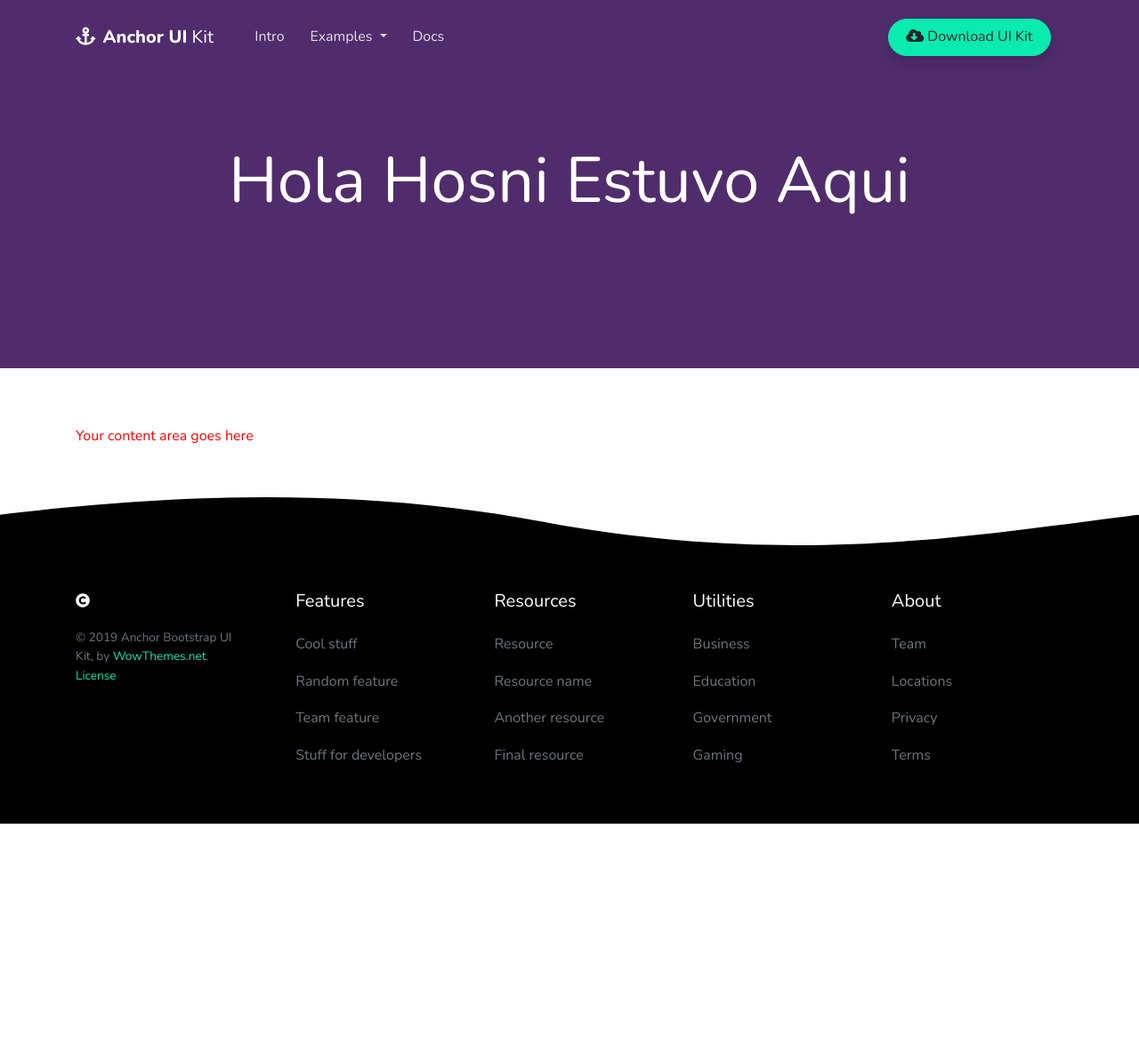
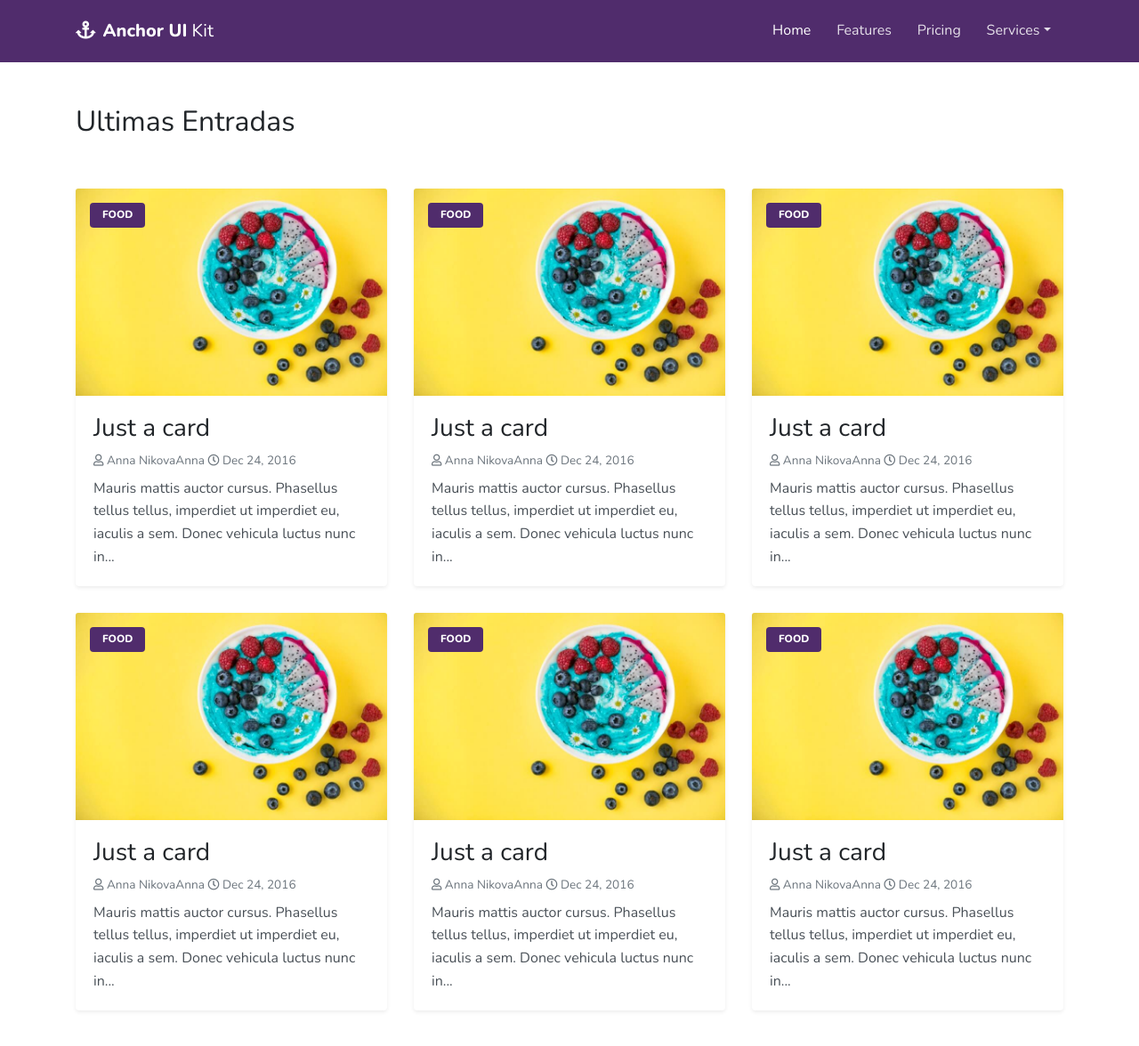
Before and after one commit to hosnicolina/Starter-Kit-Anchor, a website: page index.html in a window 1280 px wide. Shown: the whole page at 89% size. Before the commit the page ends 926 px from the top, so only its background shows below. Drawn offline with nearby package versions, Linux system fonts and the light colour scheme.

Commit message:
Add card blog
se agrego la configuración de card blog

```diff
--- a/assets/scss/3-base/_variables.scss
+++ b/assets/scss/3-base/_variables.scss
@@ -6,6 +6,8 @@
 
 // Font stacks
 
+$font-size-sm: ($font-size-base * .875);
+
 // Asset paths
 // $path-image   :   '../img';
 // $path-fonts     :  '../fonts';
--- /dev/null
+++ b/assets/scss/4-modules/_card-blog.scss
@@ -0,0 +1,38 @@
+.card {
+  i{
+    font-size: 13px;
+  }
+}
+
+.card-meta {
+  color: $gray-600;
+  font-size: .85rem;
+}
+
+.card-blog {
+    margin-bottom: 30px;
+  .text-muted{
+    color: $gray-700 !important;
+  }
+
+  .card-figure{
+    position: relative;
+  }
+  .card-figcaption{
+    position: absolute;
+    top: 0;
+    left: 0;
+    padding-left: 1rem;
+    padding-top: 1rem;
+    margin-right: .5rem;
+    font-size: $font-size-sm;
+    a {
+      padding: {
+        top: .5rem;
+        bottom: .5rem;
+        left: $font-size-sm;
+        right: $font-size-sm;
+      };
+    }
+  }
+}
--- a/assets/scss/4-modules/_index.scss
+++ b/assets/scss/4-modules/_index.scss
@@ -1 +1 @@
-// @import 'some-module';
+@import 'card-blog';
--- a/index.html
+++ b/index.html
@@ -5,7 +5,7 @@
 <link rel="apple-touch-icon" sizes="76x76" href="./assets/img/favicon.ico">
 <link rel="icon" type="image/png" href="./assets/img/favicon.ico">
 <meta http-equiv="X-UA-Compatible" content="IE=edge,chrome=1"/>
-<title>Anchor Bootstrap 4.1.3 UI Kit by WowThemesNet</title>
+<title>Blog</title>
 <meta content='width=device-width, initial-scale=1.0, maximum-scale=1.0, user-scalable=0, shrink-to-fit=no' name='viewport'/>
 
 <!-- Google Font -->
@@ -24,127 +24,199 @@
 
 <body>
 
-<!--------------------------------------
-NAVBAR
---------------------------------------->
-<nav class="topnav navbar navbar-expand-lg navbar-dark bg-primary fixed-top">
+<header class="header">
+
+	<!-- ===============================
+	 ============  START NAV  ==========
+	 =============================== -->
+<nav class="navbar navbar-expand-lg navbar-dark bg-primary">
 	<div class="container">
-	<a class="navbar-brand" href="./index.html"><i class="fas fa-anchor mr-2"></i><strong>Anchor UI</strong> Kit</a>
-	<button class="navbar-toggler collapsed" type="button" data-toggle="collapse" data-target="#navbarColor02" aria-controls="navbarColor02" aria-expanded="false" aria-label="Toggle navigation">
+
+		<a class="navbar-brand" href="#">
+			<i class="fas fa-anchor mr-2"></i><strong>Anchor UI</strong> Kit
+		</a>
+
+		<button class="navbar-toggler" type="button" data-toggle="collapse" data-target="#navbarNavDropdown-1" aria-controls="navbarNavDropdown-1" aria-expanded="false" aria-label="Toggle navigation" >
 			<span class="navbar-toggler-icon"></span>
 		</button>
-	<div class="navbar-collapse collapse" id="navbarColor02" style="">
-		<ul class="navbar-nav mr-auto d-flex align-items-center">
-			<li class="nav-item">
-			<a class="nav-link" href="./index.html">Intro <span class="sr-only">(current)</span></a>
-			</li>
-			<li class="nav-item dropdown">
-			<a class="nav-link dropdown-toggle" href="#" id="navbarDropdown" role="button" data-toggle="dropdown" aria-haspopup="true" aria-expanded="false">
-			Examples </a>
-			<div class="dropdown-menu" aria-labelledby="navbarDropdown">
-				<a class="dropdown-item" href="./landing.html">Home Landing</a>
-				<a class="dropdown-item" href="./login.html">User Login</a>
-				<a class="dropdown-item" href="./blog.html">Blog Index</a>
-				<a class="dropdown-item" href="./page.html">Sample Page</a>
+
+		<div class="collapse navbar-collapse" id="navbarNavDropdown-1">
+			<ul class="navbar-nav ml-auto">
+				<li class="nav-item active"><a class="nav-link" href="#">Home <span class="sr-only">(current)</span></a></li>
+				<li class="nav-item"><a class="nav-link" href="#">Features</a></li>
+				<li class="nav-item"><a class="nav-link" href="#">Pricing</a></li>
+				<li class="nav-item dropdown"><a class="nav-link dropdown-toggle" href="https://wowthemes.net" id="navbarDropdownMenuLink" data-toggle="dropdown" aria-haspopup="true" aria-expanded="false">Services</a>
+				<div class="dropdown-menu" aria-labelledby="navbarDropdownMenuLink">
+					<a class="dropdown-item" href="#">Design</a><a class="dropdown-item" href="#">Development</a><a class="dropdown-item" href="#">Marketing</a>
 				</div>
-			</li>
-			<li class="nav-item">
-			<a class="nav-link" href="docs.html">Docs</a>
-			</li>
-		</ul>
-		<ul class="navbar-nav ml-auto d-flex align-items-center">
-			<li class="nav-item">
-			<span class="nav-link" href="#">
-			<a class="btn btn-info btn-round shadow" href="#" data-toggle="modal" data-target="#modal_newsletter"><i class="fas fa-cloud-download-alt"></i> Download UI Kit <a href="https://github.com/wowthemesnet/Anchor-Bootstrap-UI-Kit/archive/master.zip" class="downloadzip" class="hidden"></a>
-			</a>
-			</span>
 				</li>
 			</ul>
 		</div>
+
 	</div>
 	</nav>
-<!-- End Navbar -->
-
-
-<!--------------------------------------
-HEADER
---------------------------------------->
-<div class="jumbotron jumbotron-lg jumbotron-fluid mb-3 bg-primary position-relative">
-	<div class="container text-white h-100 tofront">
-		<div class="row align-items-center justify-content-center text-center">
-			<div class="col-md-10">
-				<h1 class="display-3">Hola Hosni Estuvo Aqui</h1>
-			</div>
-		</div>
-	</div>
-</div>
-<!-- End Header -->
+	<!-- ===============================
+	 ============  END NAV  ==========
+	 =============================== -->
+</header>
 
 
 <!--------------------------------------
 MAIN
 --------------------------------------->
-<div class="container pt-5 pb-5">
-Your content area goes here
+<main class="main">
+	<section class="py-5 container">
+		<h2 class="a-section-title">Ultimas Entradas</h2>
+
+    <div class="row pt-5"> <!-- .row -->
+
+			<div class="col-12 col-sm-6 col-md-4"> <!-- col -->
+        <!-- Simple Card -->
+          <div class="card card-blog shadow-sm border-0">
+              <figure class="m-0 card-figure">
+                <img class="card-img-top" src="./assets/img/demo/2.jpg" alt="Card image cap">
+                <figcaption class="card-figcaption">
+                  <a class="badge badge-primary" href="#">FOOD</a>
+                </figcaption>
+              </figure>
+              <div class="card-body">
+                  <h3 class="card-title  mb-2">Just a card</h3>
+                  <p class="card-meta mb-2">
+                    <span class="card-post-author"><i class="far fa-user"></i> Anna NikovaAnna</span>
+                    <span class="card-post-date"><i class="far fa-clock"></i> Dec 24, 2016</span>
+                  </p>
+                  <p class="card-text text-muted">
+                       Mauris mattis auctor cursus. Phasellus tellus tellus, imperdiet ut imperdiet eu, iaculis a sem. Donec vehicula luctus nunc in...
+                  </p>
               </div>
+          </div>
+        <!-- Simple Card -->
+      </div> <!-- col -->
+
+      <div class="col-12 col-sm-6 col-md-4"> <!-- col -->
+        <!-- Simple Card -->
+          <div class="card card-blog shadow-sm border-0">
+              <figure class="m-0 card-figure">
+                <img class="card-img-top" src="./assets/img/demo/2.jpg" alt="Card image cap">
+                <figcaption class="card-figcaption">
+                  <a class="badge badge-primary" href="#">FOOD</a>
+                </figcaption>
+              </figure>
+              <div class="card-body">
+                  <h3 class="card-title mb-2">Just a card</h3>
+                  <p class="card-meta mb-2">
+                    <span class="card-post-author"><i class="far fa-user"></i> Anna NikovaAnna</span>
+                    <span class="card-post-date"><i class="far fa-clock"></i> Dec 24, 2016</span>
+                  </p>
+                  <p class="card-text text-muted">
+                       Mauris mattis auctor cursus. Phasellus tellus tellus, imperdiet ut imperdiet eu, iaculis a sem. Donec vehicula luctus nunc in...
+                  </p>
+              </div>
+          </div>
+        <!-- Simple Card -->
+      </div> <!-- col -->
+
+      <div class="col-12 col-sm-6 col-md-4"> <!-- col -->
+        <!-- Simple Card -->
+          <div class="card card-blog shadow-sm border-0">
+              <figure class="m-0 card-figure">
+                <img class="card-img-top" src="./assets/img/demo/2.jpg" alt="Card image cap">
+                <figcaption class="card-figcaption">
+                  <a class="badge badge-primary" href="#">FOOD</a>
+                </figcaption>
+              </figure>
+              <div class="card-body">
+                  <h3 class="card-title mb-2">Just a card</h3>
+                  <p class="card-meta mb-2">
+                    <span class="card-post-author"><i class="far fa-user"></i> Anna NikovaAnna</span>
+                    <span class="card-post-date"><i class="far fa-clock"></i> Dec 24, 2016</span>
+                  </p>
+                  <p class="card-text text-muted">
+                       Mauris mattis auctor cursus. Phasellus tellus tellus, imperdiet ut imperdiet eu, iaculis a sem. Donec vehicula luctus nunc in...
+                  </p>
+              </div>
+          </div>
+        <!-- Simple Card -->
+      </div> <!-- col -->
+
+			<div class="col-12 col-sm-6 col-md-4"> <!-- col -->
+				<!-- Simple Card -->
+					<div class="card card-blog shadow-sm border-0">
+							<figure class="m-0 card-figure">
+								<img class="card-img-top" src="./assets/img/demo/2.jpg" alt="Card image cap">
+								<figcaption class="card-figcaption">
+									<a class="badge badge-primary" href="#">FOOD</a>
+								</figcaption>
+							</figure>
+							<div class="card-body">
+									<h3 class="card-title  mb-2">Just a card</h3>
+									<p class="card-meta mb-2">
+										<span class="card-post-author"><i class="far fa-user"></i> Anna NikovaAnna</span>
+										<span class="card-post-date"><i class="far fa-clock"></i> Dec 24, 2016</span>
+									</p>
+									<p class="card-text text-muted">
+											 Mauris mattis auctor cursus. Phasellus tellus tellus, imperdiet ut imperdiet eu, iaculis a sem. Donec vehicula luctus nunc in...
+									</p>
+							</div>
+					</div>
+				<!-- Simple Card -->
+			</div> <!-- col -->
+
+			<div class="col-12 col-sm-6 col-md-4"> <!-- col -->
+				<!-- Simple Card -->
+					<div class="card card-blog shadow-sm border-0">
+							<figure class="m-0 card-figure">
+								<img class="card-img-top" src="./assets/img/demo/2.jpg" alt="Card image cap">
+								<figcaption class="card-figcaption">
+									<a class="badge badge-primary" href="#">FOOD</a>
+								</figcaption>
+							</figure>
+							<div class="card-body">
+									<h3 class="card-title mb-2">Just a card</h3>
+									<p class="card-meta mb-2">
+										<span class="card-post-author"><i class="far fa-user"></i> Anna NikovaAnna</span>
+										<span class="card-post-date"><i class="far fa-clock"></i> Dec 24, 2016</span>
+									</p>
+									<p class="card-text text-muted">
+											 Mauris mattis auctor cursus. Phasellus tellus tellus, imperdiet ut imperdiet eu, iaculis a sem. Donec vehicula luctus nunc in...
+									</p>
+							</div>
+					</div>
+				<!-- Simple Card -->
+			</div> <!-- col -->
+
+			<div class="col-12 col-sm-6 col-md-4"> <!-- col -->
+				<!-- Simple Card -->
+					<div class="card card-blog shadow-sm border-0">
+							<figure class="m-0 card-figure">
+								<img class="card-img-top" src="./assets/img/demo/2.jpg" alt="Card image cap">
+								<figcaption class="card-figcaption">
+									<a class="badge badge-primary" href="#">FOOD</a>
+								</figcaption>
+							</figure>
+							<div class="card-body">
+									<h3 class="card-title mb-2">Just a card</h3>
+									<p class="card-meta mb-2">
+										<span class="card-post-author"><i class="far fa-user"></i> Anna NikovaAnna</span>
+										<span class="card-post-date"><i class="far fa-clock"></i> Dec 24, 2016</span>
+									</p>
+									<p class="card-text text-muted">
+											 Mauris mattis auctor cursus. Phasellus tellus tellus, imperdiet ut imperdiet eu, iaculis a sem. Donec vehicula luctus nunc in...
+									</p>
+							</div>
+					</div>
+				<!-- Simple Card -->
+			</div> <!-- col -->
+
+    </div><!-- /.row -->
+
+
+	</section>
+</main>
 <!-- End Main -->
 
 
-<!--------------------------------------
-FOOTER
---------------------------------------->
-<svg version="1.1" id="Layer_1" xmlns="http://www.w3.org/2000/svg" xmlns:xlink="http://www.w3.org/1999/xlink" x="0px" y="0px" viewbox="0 0 1440 126" style="enable-background:new 0 0 1440 126;" xml:space="preserve">
-<path class="bg-black" d="M685.6,38.8C418.7-11.1,170.2,9.9,0,30v96h1440V30C1252.7,52.2,1010,99.4,685.6,38.8z"/>
-</svg>
-<footer class="bg-black pb-5">
-<div class="container">
-	<div class="row">
-		<div class="col-12 col-md mr-4">
-			<i class="fas fa-copyright text-white"></i>
-			<small class="d-block mt-3 mb-4 text-muted">©
-			<script>document.write(new Date().getFullYear())</script>
-			 Anchor Bootstrap UI Kit,  by <a target="_blank" href="https://www.wowthemes.net">WowThemes.net</a>. <a target="_blank" href="https://www.wowthemes.net/freebies-license/">License</a></small>
-		</div>
-		<div class="col-6 col-md">
-			<h5 class="mb-4 text-white">Features</h5>
-			<ul class="list-unstyled text-small">
-				<li><a class="text-muted" href="#">Cool stuff</a></li>
-				<li><a class="text-muted" href="#">Random feature</a></li>
-				<li><a class="text-muted" href="#">Team feature</a></li>
-				<li><a class="text-muted" href="#">Stuff for developers</a></li>
-			</ul>
-		</div>
-		<div class="col-6 col-md">
-			<h5 class="mb-4 text-white">Resources</h5>
-			<ul class="list-unstyled text-small">
-				<li><a class="text-muted" href="#">Resource</a></li>
-				<li><a class="text-muted" href="#">Resource name</a></li>
-				<li><a class="text-muted" href="#">Another resource</a></li>
-				<li><a class="text-muted" href="#">Final resource</a></li>
-			</ul>
-		</div>
-		<div class="col-6 col-md">
-			<h5 class="mb-4 text-white">Utilities</h5>
-			<ul class="list-unstyled text-small">
-				<li><a class="text-muted" href="#">Business</a></li>
-				<li><a class="text-muted" href="#">Education</a></li>
-				<li><a class="text-muted" href="#">Government</a></li>
-				<li><a class="text-muted" href="#">Gaming</a></li>
-			</ul>
-		</div>
-		<div class="col-6 col-md">
-			<h5 class="mb-4 text-white">About</h5>
-			<ul class="list-unstyled text-small">
-				<li><a class="text-muted" href="#">Team</a></li>
-				<li><a class="text-muted" href="#">Locations</a></li>
-				<li><a class="text-muted" href="#">Privacy</a></li>
-				<li><a class="text-muted" href="#">Terms</a></li>
-			</ul>
-		</div>
-	</div>
-</div>
-</footer>
-<!-- End Footer -->
+
 
 
 
```
Also changed, not shown: assets/css/main.css, 1 other file. Lines whose indentation alone changed are shown as unchanged.
